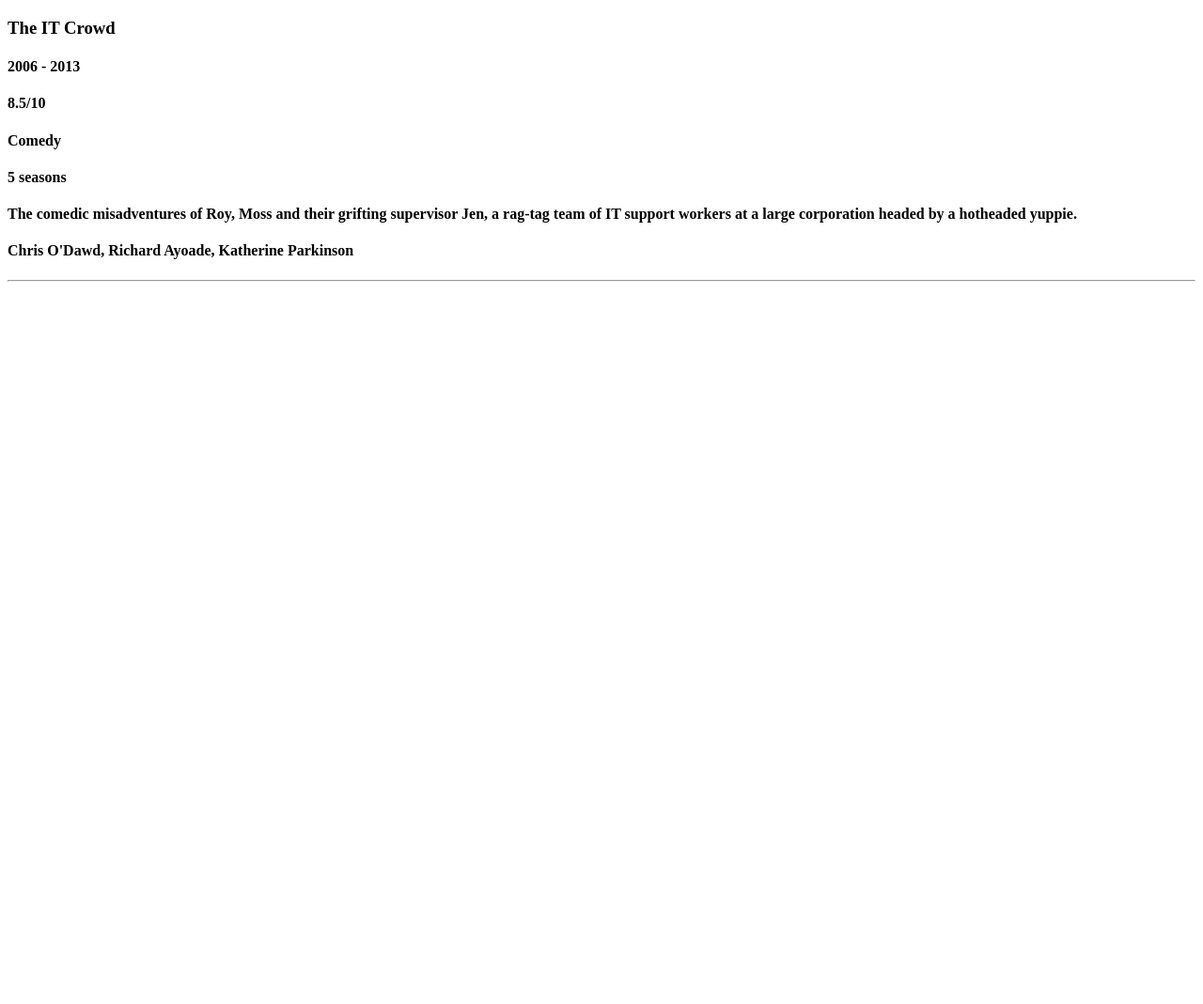
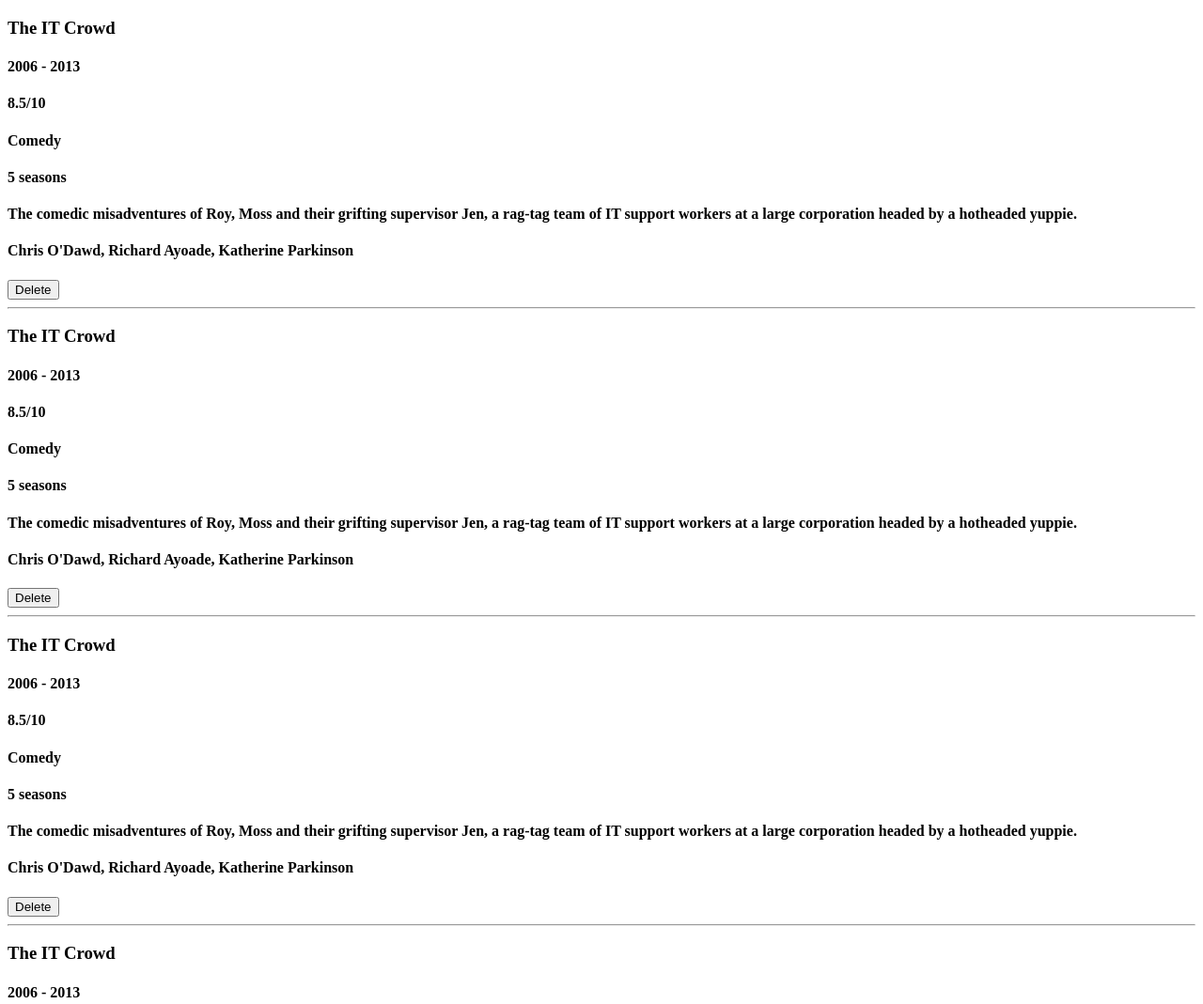
Before and after one commit to kelleyindahouse/tvShows, a plain HTML site: page index.html in a window 1280 px wide. Shown: the top 1069 px of the page at 94% size. Before the commit the page ends 800 px from the top, so only its background shows below. Drawn offline with Linux system fonts and the light colour scheme.

Commit message:
added delete button to js

```diff
--- a/index.html
+++ b/index.html
@@ -63,7 +63,43 @@
     // })
 
 
-    const itCrowd = [
+    const shows = [
+      {
+        title: 'The IT Crowd',
+        years: '2006 - 2013',
+        rating: '8.5/10',
+        genre: 'Comedy',
+        seasons: '5 seasons',
+        summary: 'The comedic misadventures of Roy, Moss and their grifting supervisor Jen, a rag-tag team of IT support workers at a large corporation headed by a hotheaded yuppie.',
+        stars: "Chris O'Dawd, Richard Ayoade, Katherine Parkinson",
+      },
+      {
+        title: 'The IT Crowd',
+        years: '2006 - 2013',
+        rating: '8.5/10',
+        genre: 'Comedy',
+        seasons: '5 seasons',
+        summary: 'The comedic misadventures of Roy, Moss and their grifting supervisor Jen, a rag-tag team of IT support workers at a large corporation headed by a hotheaded yuppie.',
+        stars: "Chris O'Dawd, Richard Ayoade, Katherine Parkinson",
+      },
+      {
+        title: 'The IT Crowd',
+        years: '2006 - 2013',
+        rating: '8.5/10',
+        genre: 'Comedy',
+        seasons: '5 seasons',
+        summary: 'The comedic misadventures of Roy, Moss and their grifting supervisor Jen, a rag-tag team of IT support workers at a large corporation headed by a hotheaded yuppie.',
+        stars: "Chris O'Dawd, Richard Ayoade, Katherine Parkinson",
+      },
+      {
+        title: 'The IT Crowd',
+        years: '2006 - 2013',
+        rating: '8.5/10',
+        genre: 'Comedy',
+        seasons: '5 seasons',
+        summary: 'The comedic misadventures of Roy, Moss and their grifting supervisor Jen, a rag-tag team of IT support workers at a large corporation headed by a hotheaded yuppie.',
+        stars: "Chris O'Dawd, Richard Ayoade, Katherine Parkinson",
+      },
       {
         title: 'The IT Crowd',
         years: '2006 - 2013',
@@ -75,21 +111,27 @@
       }
     ]
 
-    for (let i = 0; i < itCrowd.length; i++) {
+    for (let i = 0; i < shows.length; i++) {
       let userElem = document.createElement('div')
       userElem.innerHTML = `
-        <h3>${itCrowd[i].title}</h3>
-        <h4>${itCrowd[i].years}</h4>
-        <h4>${itCrowd[i].rating}</h4>
-        <h4>${itCrowd[i].genre}</h4>
-        <h4>${itCrowd[i].seasons}</h4>
-        <h4>${itCrowd[i].summary}</h4>
-        <h4>${itCrowd[i].stars}</h4>
+        <h3>${shows[i].title}</h3>
+        <h4>${shows[i].years}</h4>
+        <h4>${shows[i].rating}</h4>
+        <h4>${shows[i].genre}</h4>
+        <h4>${shows[i].seasons}</h4>
+        <h4>${shows[i].summary}</h4>
+        <h4>${shows[i].stars}</h4>
+        <button class="delete">Delete</button>
         <hr>
       `
       document.getElementById('shows').append(userElem)
     }
 
+    document.addEventListener('click', event => {
+      if (event.target.className === 'delete') {
+        event.target.parentNode.remove()
+      }
+    })
 
   </script>
 
```
